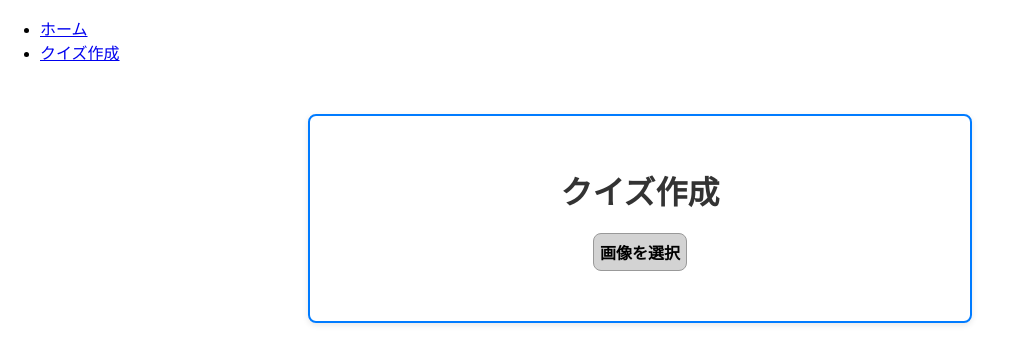
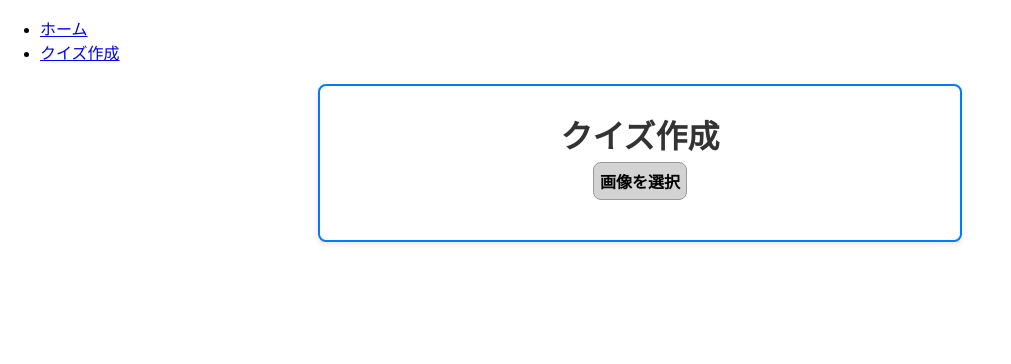
Before and after one commit to takoyakibot/chin2, a React (Create React App) app: page /create-quiz in a window 1280 px wide. Shown: the top 364 px of the page, without its empty margins (0-1011 px from the left). Built offline with nearby package versions, Linux system fonts and the light colour scheme.

Commit message:
フセンの表示

```diff
--- a/src/CreateQuiz.js
+++ b/src/CreateQuiz.js
@@ -3,6 +3,8 @@ import './style.css'; // スタイルシートをインポート
 
 const CreateQuiz = () => {
   const [selectedImage, setSelectedImage] = useState(null);
+  const [showRectangle, setShowRectangle] = useState(false);
+  const [rectanglePosition, setRectanglePosition] = useState({ x: 0, y: 0 });
 
   // ページロード時にセッションストレージから保存された画像パス情報を取得
   useEffect(() => {
@@ -30,7 +32,9 @@ const CreateQuiz = () => {
     const rect = event.target.getBoundingClientRect();
     const x = event.clientX - rect.left;
     const y = event.clientY - rect.top;
-    alert(`Clicked at (${x}, ${y})`);
+
+    setRectanglePosition({ x, y });
+    setShowRectangle(true);
   };
 
   return (
@@ -38,13 +42,23 @@ const CreateQuiz = () => {
       <h1>クイズ作成</h1>
       <div className="image-select">
         {/* 画像選択フィールドの画像表示領域 */}
-        {selectedImage && <img src={selectedImage} alt="Selected" onClick={handleImageClick} />}
+        {selectedImage && (
+          <div style={{ position: 'relative' }}>
+            <img src={selectedImage} alt="Selected" onClick={handleImageClick} />
+            {showRectangle && (
+              <div
+                className="rectangle"
+                style={{ top: `${rectanglePosition.y}px`, left: `${rectanglePosition.x}px` }}
+              ></div>
+            )}
+          </div>
+        )}
         {/* 画像選択ボタン */}
         <div className="image-select-button">
-            <label htmlFor="filename" className="browse_btn">
+          <label htmlFor="filename" className="browse_btn">
             画像を選択
             <input type="file" id="filename" onChange={handleImageSelect} accept="image/*" />
-            </label>
+          </label>
         </div>
       </div>
     </div>
--- a/src/style.css
+++ b/src/style.css
@@ -7,8 +7,8 @@ body {
 
 .container {
   width: 600px;
-  margin: 50px auto;
-  padding: 30px;
+  margin: 20px auto;
+  padding: 20px;
   border: 2px solid #007bff;
   border-radius: 8px;
   text-align: center;
@@ -18,7 +18,8 @@ body {
 h1 {
   font-size: 32px;
   color: #333;
-  margin-bottom: 20px;
+  margin-top: 5px;
+  margin-bottom: 5px;
 }
 
 .image-select {
@@ -56,3 +57,12 @@ h1 {
   display: block;
   margin-top: 10px;
 }
+
+.rectangle {
+  position: absolute;
+  width: 100px;
+  height: 100px;
+  background-color: #ffffff;
+  border: 1px solid #000000;
+  pointer-events: none; /* マウスイベントをフセンが遮らないようにする */
+}
```
